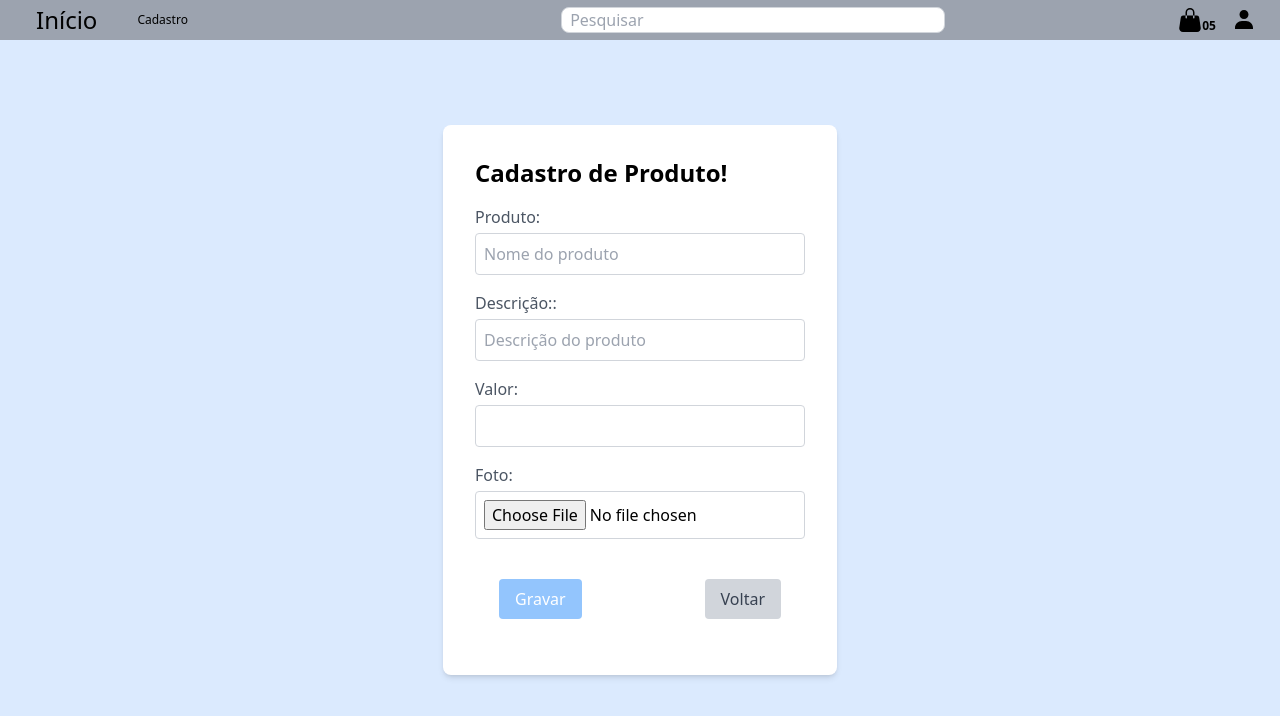
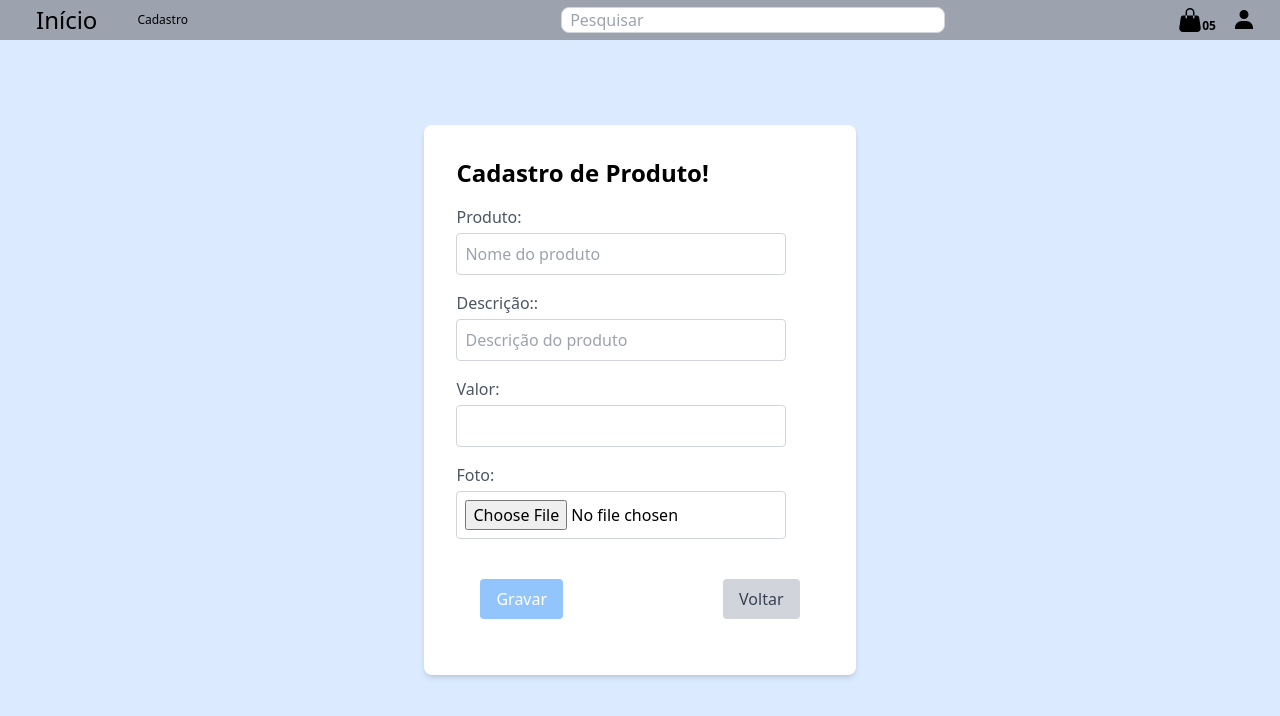
Before and after one commit to jackson07/web-shop, a Next.js app: page /pages/register in a window 1280 px wide. Shown: the top 716 px of the page. Built offline with nearby package versions, Linux system fonts and the light colour scheme.

Commit message:
Ajustado layout de cadastro

```diff
--- a/src/app/page.tsx
+++ b/src/app/page.tsx
@@ -15,7 +15,7 @@ interface HomeProduct {
 export default function Home() {
 	const initialLoadComplete = useRef(false);
 	const [products,setProducts] = useState<HomeProduct[]>([]);
-	const [page, setPage] = useState(1);
+	const [page, setPage] = useState(0);
 	const [totalPages, setTotalPages] = useState(0);
 	const [isLoading, setIsLoading] = useState(true);
 
--- a/src/app/pages/register/page.tsx
+++ b/src/app/pages/register/page.tsx
@@ -115,7 +115,7 @@ export default function Produtos() {
 							</div>
 						)}
 					</div>
-					<div className="flex items-center justify-between p-6">
+					<div className="flex items-center space-x-40 p-6 left-0">
 						<button
 							type="submit"
 							className="bg-blue-300 text-white px-4 py-2 rounded hover:bg-blue-600">
--- a/src/ui/repository/product.ts
+++ b/src/ui/repository/product.ts
@@ -48,8 +48,7 @@ async function get({page, limit,}: ProductRepositoryGetParams): Promise<ProductR
 	}
 
 	const responseData = await response.json();
-	const products = responseData.products as RepositoryProduct[]; // Extract the products array
-
+	const products = responseData.products as RepositoryProduct[];
 	return {
 		total: responseData.total,
 		pages: responseData.pages,
```
